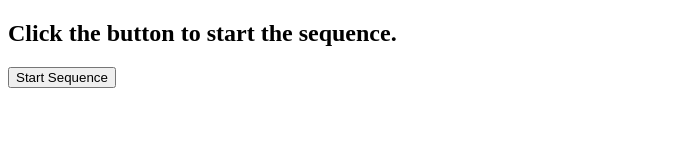
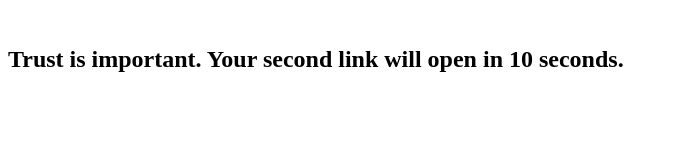
Before and after one commit to Kakamuo/Click-to-see, a plain HTML site: page index.html in a window 1280 px wide. Shown: the whole page, without its empty margins (0-678 px from the left). Drawn offline with Linux system fonts and the light colour scheme.

Commit message:
2 links add

```diff
--- a/index.html
+++ b/index.html
@@ -1,5 +1,4 @@
-<!DOCTYPE html>
-<html>
+&nbsp;<html>
 <head>
   <style>
     /* Style for countdown display */
@@ -26,7 +25,8 @@
       }, 1000); // 1000 milliseconds = 1 second
     }
 
-    function startSequence() {
+    // Start the countdowns after page load
+    window.onload = function() {
       // Delay opening the first link by 5 seconds
       setTimeout(function() {
         window.open('https://www.cpmrevenuegate.com/a2ir5i5ftd?key=7d119beb41b34361cf4fb6c139f8fbc2', '_blank');
@@ -34,12 +34,11 @@
         // Start the second countdown after opening the first link
         openSecondLink();
       }, 5000); // 5000 milliseconds = 5 seconds
-    }
+    };
   </script>
 </head>
 <body>
-  <h2>Click the button to start the sequence.</h2>
-  <button onclick="startSequence()">Start Sequence</button>
+  <h2>Trust is important. Your second link will open in 10 seconds.</h2>
   <div id="countdown2"></div>
 </body>
 </html>
```
